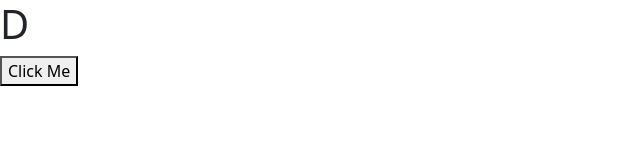
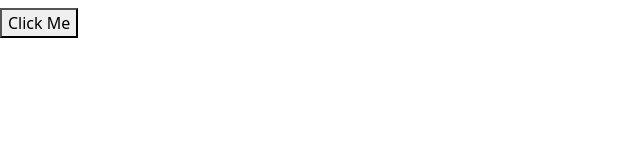
Before and after one commit to noxxane/drexel_cci_team_databased, a plain HTML site: page index.html in a window 1280 px wide. Shown: the whole page, without its empty margins (0-640 px from the left). Drawn offline with nearby package versions, Linux system fonts and the light colour scheme.

Commit message:
did something not entirely certain

```diff
--- a/index.html
+++ b/index.html
@@ -4,13 +4,13 @@
 <head>
   <meta charset="utf-8">
   <meta name="viewport" content="width=device-width">
-  <title>Drexel CCI Project (Team DataBASED)</title>
+  <title>Teen Political Engagement Project</title>
   <link href="style.css" rel="stylesheet" type="text/css" />
   <script src="script.js"></script>
   <link href="https://cdn.jsdelivr.net/npm/bootstrap@5.3.3/dist/css/bootstrap.min.css" rel="stylesheet" integrity="sha384-QWTKZyjpPEjISv5WaRU9OFeRpok6YctnYmDr5pNlyT2bRjXh0JMhjY6hW+ALEwIH" crossorigin="anonymous">
 </head>
 <body>
-  <h1>D</h1>
+  <h1></h1>
 <button onclick="clickMe()">Click Me</button>
 
 </body>
```
